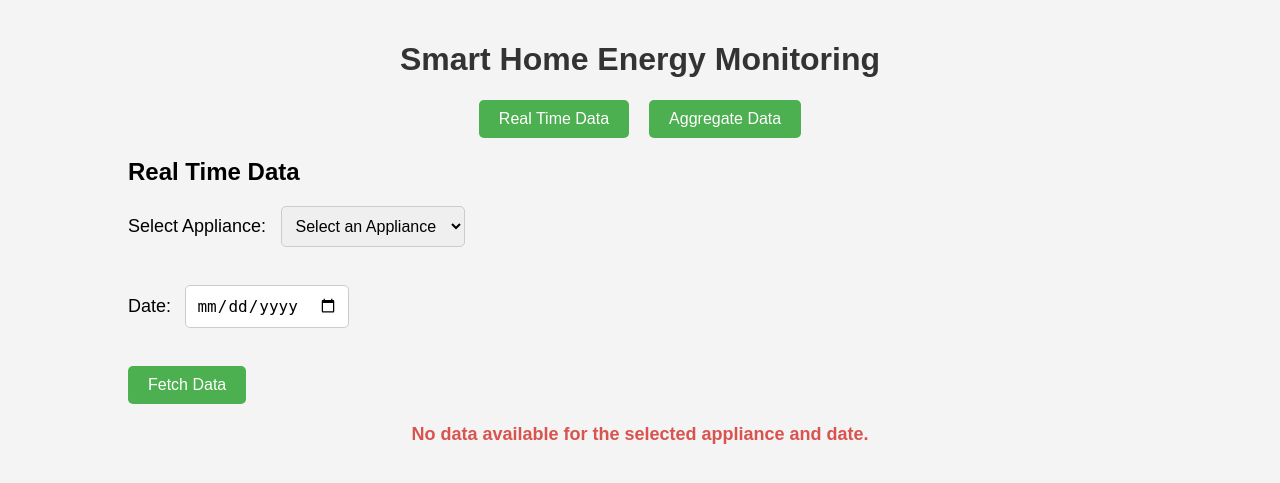
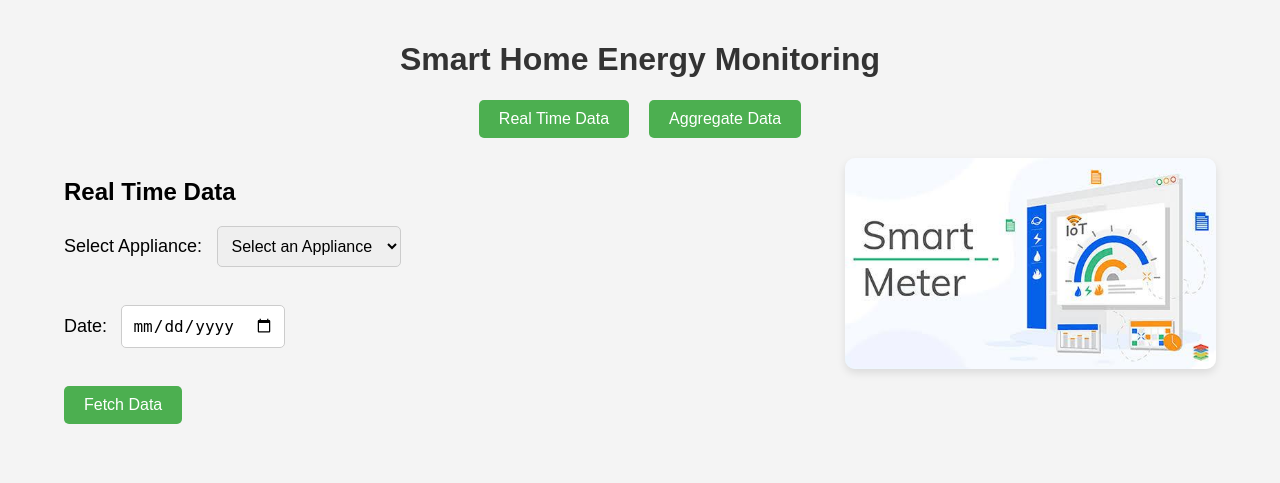
Before and after one commit to ajju11m/bits_wilp_2025, a Flask app: page / in a window 1280 px wide. Shown: the top 483 px of the page. Run offline with Flask 3, Linux system fonts and the light colour scheme.

Commit message:
html_flask: indec.html: add picture.png support
Signed-off-by: Ajju M <44697963+ajju11m@users.noreply.github.com>

```diff
--- a/html_flask/templates/index.html
+++ b/html_flask/templates/index.html
@@ -13,7 +13,7 @@
         }
 
         .container {
-            width: 80%;
+            width: 90%;
             margin: auto;
             padding: 20px;
         }
@@ -46,6 +46,27 @@
 
         .tab-content {
             display: none;
+        }
+
+        .tab-wrapper {
+            display: flex;
+            gap: 40px;
+            align-items: flex-start;
+        }
+
+        .form-area {
+            flex: 2;
+        }
+
+        .image-container {
+            flex: 1;
+        }
+
+        .image-container img {
+            max-width: 100%;
+            height: auto;
+            border-radius: 10px;
+            box-shadow: 0 4px 8px rgba(0,0,0,0.1);
         }
 
         form {
@@ -106,8 +127,8 @@
             margin-top: 20px;
         }
     </style>
+
 <script>
-    // Show correct tab on page load WITHOUT resetting or clearing
 window.onload = function () {
     const urlParams = new URLSearchParams(window.location.search);
     const activeTab = urlParams.get('tab') || 'real-time-tab';
@@ -116,102 +137,101 @@
     document.getElementById(activeTab).style.display = 'block';
 };
 
-    // Function used ONLY when manually switching tabs
 function switchTab(tabName) {
     const tabs = document.querySelectorAll('.tab-content');
-
-    // Hide all tabs and reset their forms & data
     tabs.forEach(tab => {
         tab.style.display = 'none';
-
         const form = tab.querySelector('form');
         if (form) form.reset();
-
         const tableDiv = tab.querySelector('div[id$="-table"]');
-        if (tableDiv) tableDiv.innerHTML = ''; // Clear displayed data
+        if (tableDiv) tableDiv.innerHTML = '';
     });
-
-    // Show selected tab
     document.getElementById(tabName).style.display = 'block';
-
-    // Clear query parameters (so template doesn't inject previous values)
     const currentUrl = new URL(window.location);
     currentUrl.searchParams.set('tab', tabName);
     window.history.pushState({}, '', currentUrl);
 }
 
-
-	// Auto-reset form after submission
 document.addEventListener('DOMContentLoaded', () => {
     const forms = document.querySelectorAll('form');
-
     forms.forEach(form => {
         form.addEventListener('submit', () => {
             setTimeout(() => {
                 form.reset();
-
-                // Also clear the result table after a short delay
                 const resultTable = form.closest('.tab-content').querySelector('div[id$="-table"]');
                 if (resultTable) {
                     resultTable.innerHTML = '';
                 }
-            }, 500); // Delay to allow form submission before clearing
+            }, 500);
         });
     });
 });
-
 </script>
-
 </head>
 <body>
     <div class="container">
         <h1>Smart Home Energy Monitoring</h1>
         <div class="tabs">
-            <button class="tab-button" onclick="switchTab('real-time-tab'); resetForm('real-time-form')">Real Time Data</button>
-            <button class="tab-button" onclick="switchTab('aggregate-tab'); resetForm('aggregate-form')">Aggregate Data</button>
+            <button class="tab-button" onclick="switchTab('real-time-tab')">Real Time Data</button>
+            <button class="tab-button" onclick="switchTab('aggregate-tab')">Aggregate Data</button>
         </div>
 
         <!-- Real-Time Data Tab -->
         <div id="real-time-tab" class="tab-content" style="display: {% if active_tab == 'real-time-tab' %}block{% else %}none{% endif %};">
+            <div class="tab-wrapper">
+                <div class="form-area">
                     <h2>Real Time Data</h2>
                     <form id="real-time-form" action="/fetch_real_time_data?tab=real-time-tab" method="post">
                         <label for="device_id">Select Appliance:</label>
                         <select name="device_id" id="device_id" required>
                             <option value="" {% if not devce_id %}selected{% endif %}>Select an Appliance</option>
+                            <option value="All" {% if device_id == 'All' %}selected{% endif %}>All</option>
                             <option value="TV" {% if device_id == 'TV' %}selected{% endif %}>TV</option>
                             <option value="Fridge" {% if device_id == 'Fridge' %}selected{% endif %}>Fridge</option>
                             <option value="WashingMachine" {% if device_id == 'WashingMachine' %}selected{% endif %}>Washing Machine</option>
                         </select><br><br>
-
                         <label for="date">Date:</label>
                         <input type="date" name="date" value="{{ date }}" required><br><br>
-
                         <button type="submit">Fetch Data</button>
                     </form>
                     <div id="real-time-table">
-                {% if data %}
+                       {% if active_tab == 'real-time-tab' and data %}
     <table>
+        <thead>
             <tr>
+                {% if device_id == "All" %}
                     <th>Appliance</th>
+                {% endif %}
                 <th>Timestamp</th>
-                            <th>Power consumed</th>
+                <th>Power (W)</th>
             </tr>
+        </thead>
+        <tbody>
             {% for row in data %}
             <tr>
+                {% if device_id == "All" %}
                     <td>{{ row.device_id }}</td>
+                {% endif %}
                 <td>{{ row.timestamp }}</td>
                 <td>{{ row.power_watts }}</td>
             </tr>
             {% endfor %}
+        </tbody>
     </table>
-                {% else %}
-                    <div class="no-data-message">No data available for the selected appliance and date.</div>
 {% endif %}
+                    </div>
+                </div>
+                <div class="image-container">
+                    <img src="/static/image/Picture.png" alt="Real Time Monitoring">
+                </div>
             </div>
         </div>
 
         <!-- Aggregate Data Tab -->
         <div id="aggregate-tab" class="tab-content" style="display: {% if active_tab == 'aggregate-tab' %}block{% else %}none{% endif %};">
+
+            <div class="tab-wrapper">
+                <div class="form-area">
                     <h2>Aggregate Data</h2>
                     <form id="aggregate-form" action="/fetch_aggregate_data?tab=aggregate-tab" method="post">
                         <label for="device_id">Select Appliance:</label>
@@ -219,48 +239,50 @@ document.addEventListener('DOMContentLoaded', () => {
                             <option value="" disabled selected>Select an Appliance</option>
                             <option value="TV" {% if device_id == 'TV' %}selected{% endif %}>TV</option>
                             <option value="Fridge" {% if device_id == 'Fridge' %}selected{% endif %}>Fridge</option>
-                    <option value="Washing Machine" {% if device_id == 'Washing Machine' %}selected{% endif %}>Washing Machine</option>
+                            <option value="WashingMachine" {% if device_id == 'WashingMachine' %}selected{% endif %}>Washing Machine</option>
                         </select><br><br>
-
                         <label for="date">Date:</label>
                         <input type="date" name="date" value="{{ date }}" required><br><br>
-
                         <label for="timestamp">Timestamp:</label>
                         <input type="time" name="timestamp" value="{{ timestamp }}" required><br><br>
-
                         <button type="submit">Fetch Data</button>
                     </form>
                     <div id="aggregate-table">
-    {% if data %}
+                        {% if active_tab == 'aggregate-tab' and data %}
     <table>
+        <thead>
             <tr>
-                <th>Appliance</th>
-                <th>Timestamp</th>
-                <th>Min Power consumed</th>
-						<th>Avg Power consumed</th>
-						<th>Max Power consumed</th>
+                <th>Min Power (W)</th>
+                <th>Avg Power (W)</th>
+                <th>Max Power (W)</th>
                 <th>Match Type</th>
             </tr>
+        </thead>
+        <tbody>
+            {% for row in data %}
             <tr>
-                <td>{{ data[0]['device_id'] }}</td>
-                <td>{{ data[0]['timestamp'] }}</td>
-                <td>{{ data[0]['min_power'] }}</td>
-						<td>{{ data[0]['avg_power'] }}</td>
-						<td>{{ data[0]['max_power'] }}</td>
+                <td>{{ row.min_power }}</td>
+                <td>{{ row.avg_power }}</td>
+                <td>{{ row.max_power }}</td>
                 <td>
-                    {% if data[0]['exact_match'] %}
-                        Exact Match
+                    {% if row.exact_match %}
+                        Exact
                     {% else %}
-                        Nearest Match
+                        Nearest
                     {% endif %}
                 </td>
             </tr>
+            {% endfor %}
+        </tbody>
     </table>
-    {% else %}
-        <div class="no-data-message">No matching data found for the given input.</div>
 {% endif %}
+
                     </div>
-
+                </div>
+                <div class="image-container">
+                    <img src="/static/image/Picture.png" alt="Aggregate Monitoring">
+                </div>
+            </div>
         </div>
     </div>
 </body>
```
Also changed, not shown: html_flask/static/image/Picture.png (added). Lines whose indentation alone changed are shown as unchanged.
